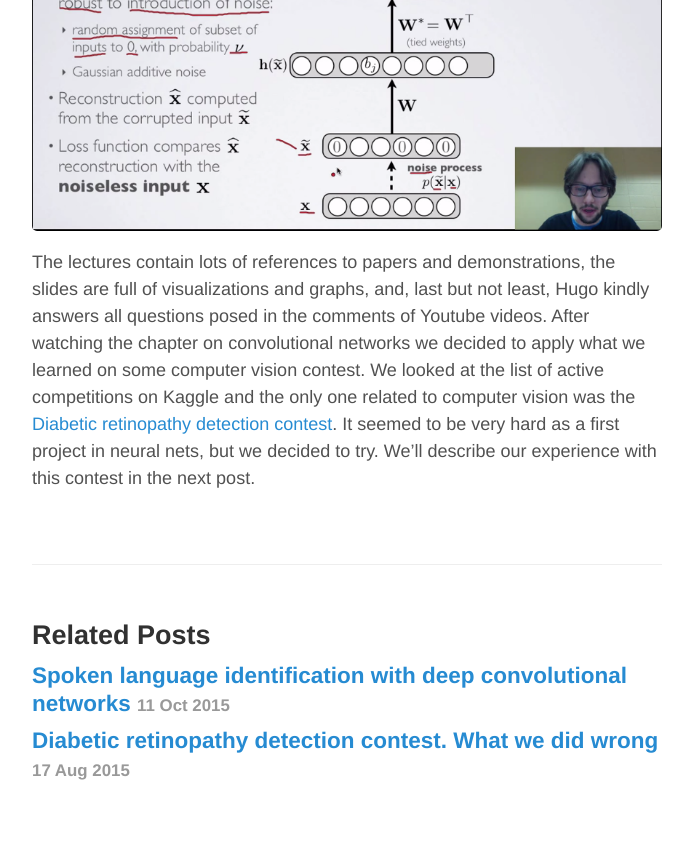
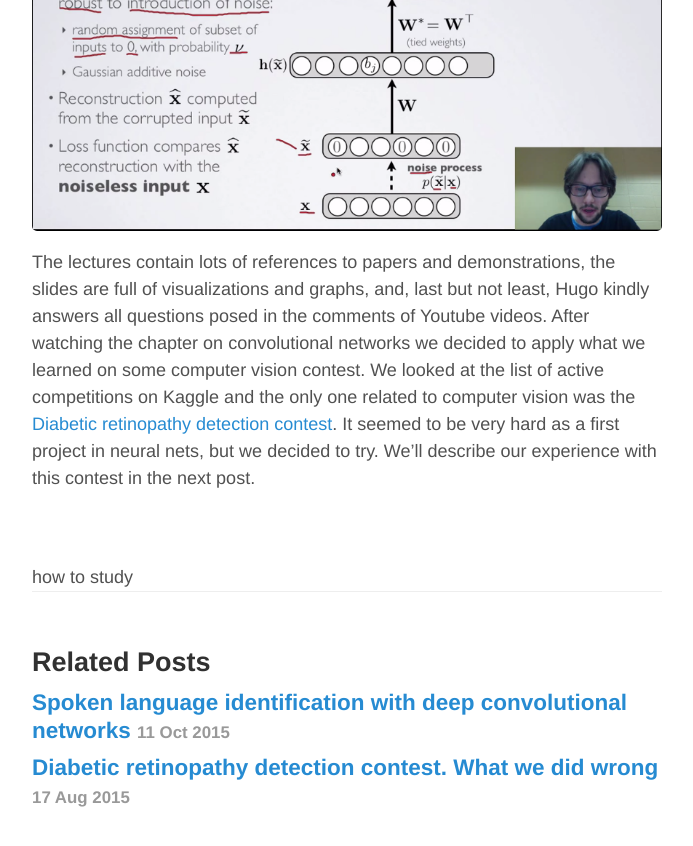
Before and after one commit to YerevaNN/yerevann.github.io, a Jekyll site: the page built from _posts/2015-07-30-getting-started-with-neural-networks.md, in a window 1280 px wide and 900 px high, scrolled down 1203 px. Shown: the top 846 px of the window, without its empty margins (293-986 px from the left). Built offline with Jekyll 4.4.1, drawn with Linux system fonts in a browser that asks for light colours; comment, search, counter and statistics services are not loaded.

Commit message:
display tags without links

```diff
--- a/_layouts/post.html
+++ b/_layouts/post.html
@@ -7,6 +7,20 @@ layout: default
   <time datetime="{{ page.date | date_to_xmlschema }}" class="post-date">{{ page.date | date_to_string }}</time>
   {{ content }}
 </article>
+
+<!-- only display tag "infrastructure" if there are tags -->
+{% if page.tags != empty %}
+<div class="tag-icon-image">
+  <!-- iterate through tags in the current page using page.tags variable -->
+  {%  for tag in page.tags  %}
+  <div class="tag-link">
+    <!-- link to appropriate tag anchor in tags.html -->
+    {{ tag }}
+  </div>
+  {%  endfor %}
+</div>
+{%  endif  %}
+
 
 {% if site.related_posts != empty %}
 <aside class="related">
```
